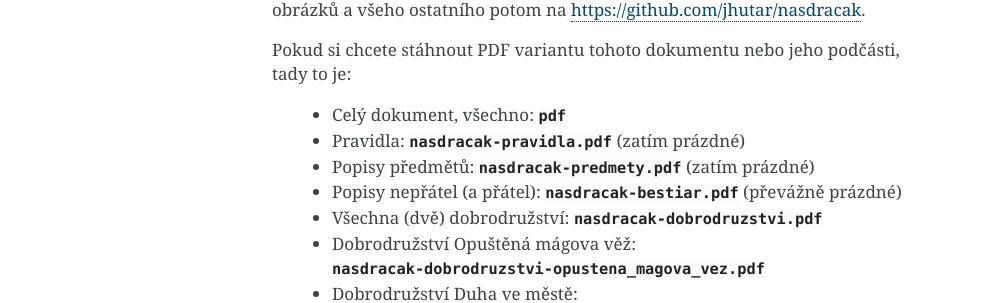
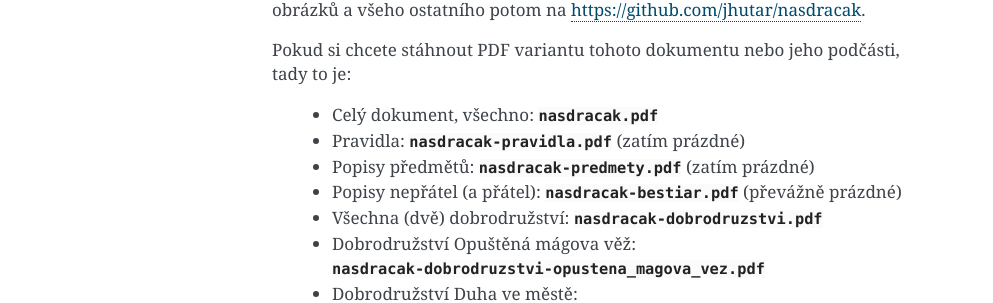
Before and after one commit to jhutar/nasdracak, a Sphinx documentation site: the page built from docs/source/index.rst, in a window 1280 px wide. Shown: the part 289-592 px from the top of the page, without its empty margins (148-1141 px from the left). Built offline with Sphinx 7.4.7, drawn with Linux system fonts in a browser that asks for light colours.

```diff
--- a/docs/source/index.rst
+++ b/docs/source/index.rst
@@ -7,7 +7,7 @@ Aktuální verzi tohoto textu najdete na https://jhutar.github.io/nasdracak/, zd
 
 Pokud si chcete stáhnout PDF variantu tohoto dokumentu nebo jeho podčásti, tady to je:
 
- * Celý dokument, všechno: :download:`pdf <_static/nasdracak.pdf>`
+ * Celý dokument, všechno: :download:`nasdracak.pdf <_static/nasdracak.pdf>`
  * Pravidla: :download:`nasdracak-pravidla.pdf <_static/nasdracak-pravidla.pdf>` (zatím prázdné)
  * Popisy předmětů: :download:`nasdracak-predmety.pdf <_static/nasdracak-predmety.pdf>` (zatím prázdné)
  * Popisy nepřátel (a přátel): :download:`nasdracak-bestiar.pdf <_static/nasdracak-bestiar.pdf>` (převážně prázdné)
```
Also changed, not shown: 1 other file.
